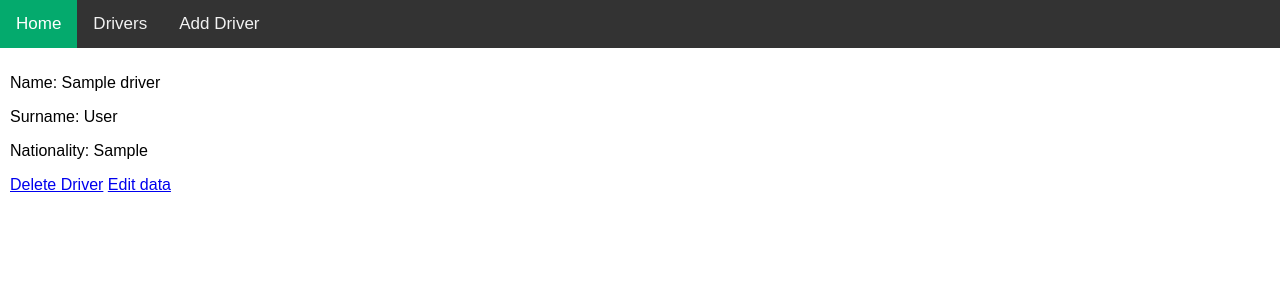
After one commit to MightyAd3k/Driver-s-App, a Django app: page /driver/1/ in a window 1280 px wide. The commit adds this page. Shown: the top 300 px of the page. Run offline with Django 4.2, Linux system fonts and the light colour scheme; tables that the repository leaves empty hold one stand-in row (values such as "Sample post").

Commit message:
Add driver's detail, update and delete view. Added templates related to views.

```diff
--- a/FinishProject/urls.py
+++ b/FinishProject/urls.py
@@ -22,5 +22,8 @@ urlpatterns = [
     path('admin/', admin.site.urls),
     path('', views.Index.as_view(), name='index'),
     path('add_driver/', views.AddDriver.as_view(), name='add_driver'),
+    path('driver/<int:pk>/', views.DetailsDriver.as_view(), name='detail_driver'),
+    path('driver/<int:pk>/update/', views.UpdateDriver.as_view(), name='update'),
+    path('driver/<int:pk>/delete/', views.DeleteDriver.as_view(), name='delete'),
     path('drivers/', views.DriversList.as_view(), name='drivers'),
 ]
--- a/reservation/models.py
+++ b/reservation/models.py
@@ -1,4 +1,5 @@
 from django.db import models
+from django.urls import reverse
 
 vehicle_types = (
     (1, 'car'),
@@ -18,6 +19,9 @@ class Driver(models.Model):
 
     def __str__(self):
         return f'{self.name} {self.surname} {self.nationality}'
+
+    def get_absolute_url(self):
+        return reverse('detail_driver', args=(self.pk, ))
 
 
 class Vehicle(models.Model):
--- a/reservation/views.py
+++ b/reservation/views.py
@@ -1,7 +1,7 @@
 from django.shortcuts import render
 from django.urls import reverse_lazy
 from django.views import View
-from django.views.generic import CreateView
+from django.views.generic import CreateView, UpdateView, DetailView, DeleteView
 
 from reservation import models
 from reservation.forms import DriverModelForm
@@ -19,6 +19,23 @@ class AddDriver(CreateView):
     success_url = reverse_lazy('drivers')
 
 
+class DetailsDriver(DetailView):
+    model = models.Driver
+    template_name = 'driver_detail_view.html'
+
+
+class UpdateDriver(UpdateView):
+    model = models.Driver
+    form_class = DriverModelForm
+    template_name = 'form.html'
+
+
+class DeleteDriver(DeleteView):
+    model = models.Driver
+    template_name = 'form.html'
+    success_url = reverse_lazy('drivers')
+
+
 class DriversList(View):
     def get(self, request):
         drivers = models.Driver.objects.all()
--- a/templates/base.html
+++ b/templates/base.html
@@ -13,8 +13,7 @@
 
 <div class="topnav">
     <a class="active" href="{% url 'index' %}">Home</a>
-{#    <a href="{% url 'authors' %}">Authors</a>#}
-{#    <a href="{% url 'books' %}">Books</a>#}
+    <a href="{% url 'drivers' %}">Drivers</a>
     <a href="{% url 'add_driver' %}">Add Driver</a>
 {#    {% if perms.bib_app.add_book %}#}
 {#        <a href="{% url 'add_author' %}">Add Author</a>#}
--- /dev/null
+++ b/templates/driver_detail_view.html
@@ -0,0 +1,11 @@
+{% extends 'base.html' %}
+{% block content %}
+
+    <p>Name: {{ object.name }}</p>
+    <p>Surname: {{ object.surname }}</p>
+    <p>Nationality: {{ object.nationality }}</p>
+
+    <a href="{{ object.get_absolute_url }}delete" {{ object }}>Delete Driver</a>
+    <a href="{{ object.get_absolute_url }}update" {{ object }}>Edit data</a>
+
+{% endblock %}
```
Also changed, not shown: templates/drivers.html (added, +13 -0 lines), templates/form.html (added, +10 -0 lines), templates/list_view.html (added, +7 -0 lines).
